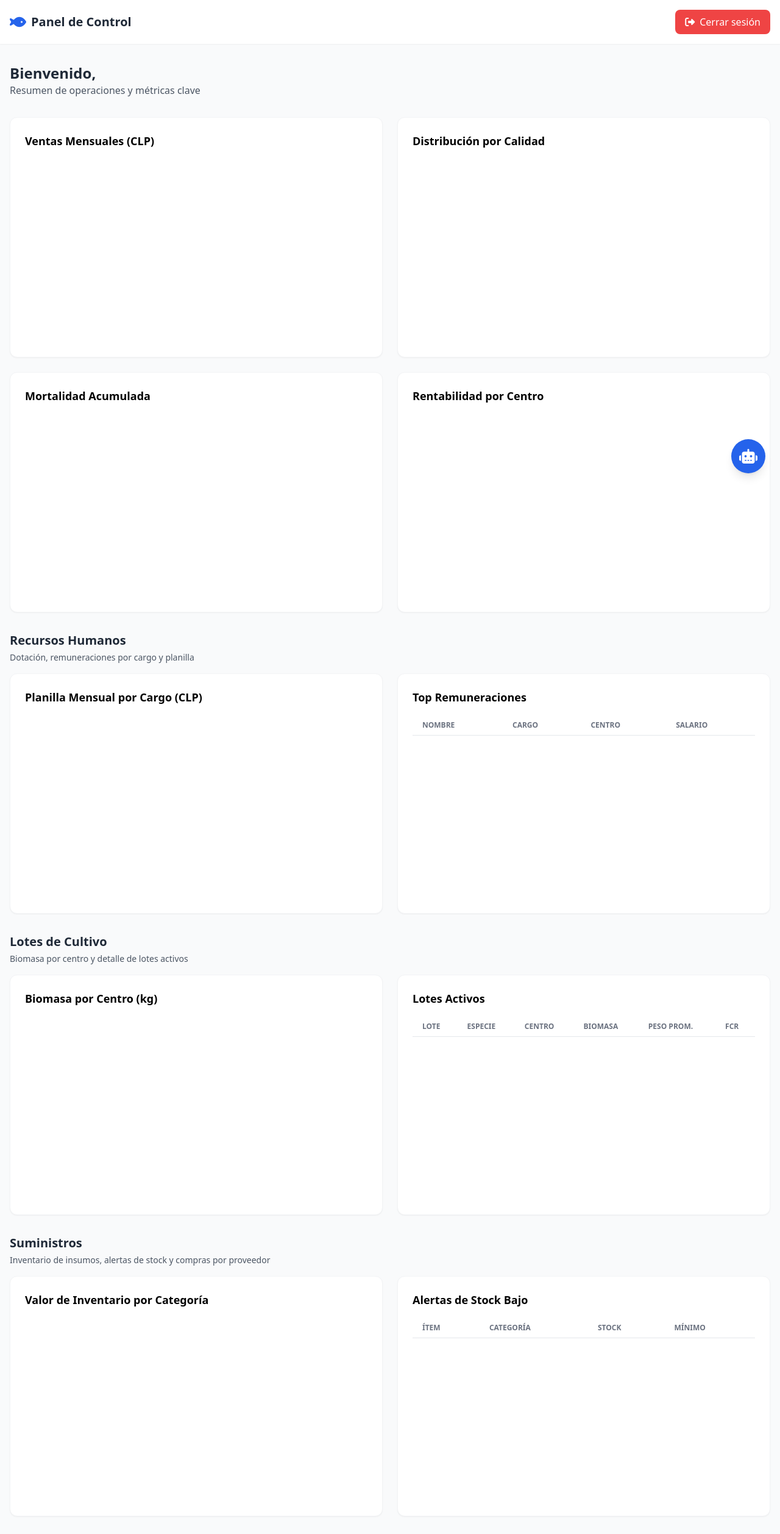
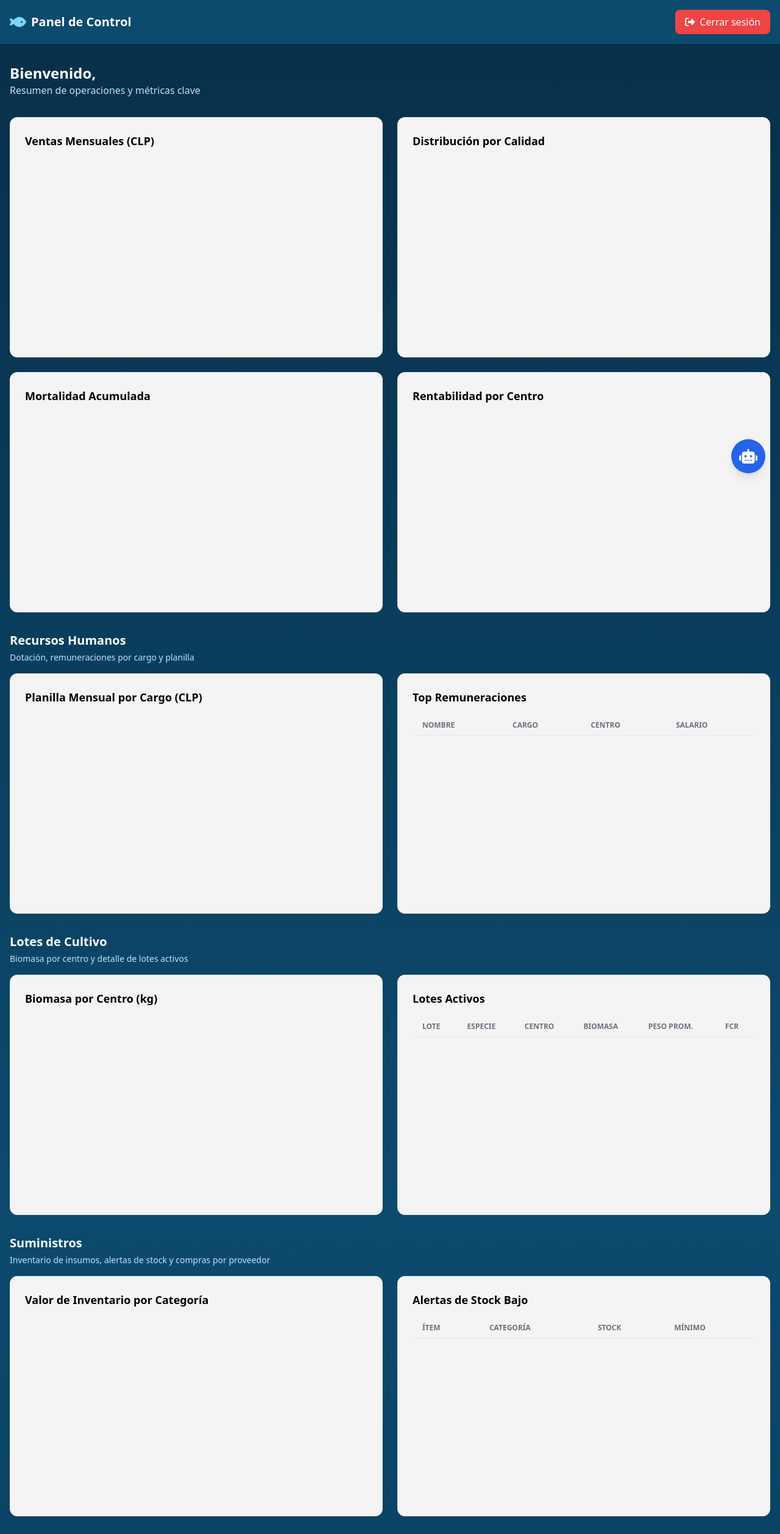
Before and after one commit to yenyag/Salmonera_PM, a website with bundled scripts: page public/dashboard.html in a window 1280 px wide. Shown: the top 2515 px of the page at 61% size. Built offline with nearby package versions, Linux system fonts and the light colour scheme; no server answers; sample sign-in values are in the browser's storage.

Commit message:
style: dashboard con fondo celeste oscuro, tarjetas #f4f4f4, chat más grande con fondo azul oscuro

```diff
--- a/public/dashboard.html
+++ b/public/dashboard.html
@@ -14,13 +14,13 @@
     }
   </style>
 </head>
-<body class="bg-gray-50">
+<body class="min-h-screen bg-gradient-to-b from-sky-950 via-sky-900 to-sky-950">
   <!-- Barra Superior -->
-  <header class="bg-white shadow-sm">
+  <header class="bg-sky-900 shadow-sm">
     <div class="max-w-7xl mx-auto px-4 py-4 flex justify-between items-center">
       <div class="flex items-center space-x-2">
-        <i class="fas fa-fish text-blue-600 text-2xl"></i>
-        <h1 class="text-xl font-bold text-gray-800">Panel de Control</h1>
+        <i class="fas fa-fish text-sky-300 text-2xl"></i>
+        <h1 class="text-xl font-bold text-white">Panel de Control</h1>
       </div>
       <button id="logoutBtn" class="flex items-center space-x-2 bg-red-500 hover:bg-red-600 text-white px-4 py-2 rounded-lg transition">
         <i class="fas fa-sign-out-alt"></i>
@@ -32,14 +32,14 @@
   <!-- Contenido Principal -->
   <main class="max-w-7xl mx-auto px-4 py-8">
     <div class="mb-8">
-      <h2 class="text-2xl font-bold text-gray-800">Bienvenido, <span id="username" class="text-blue-600">Administrador</span></h2>
-      <p class="text-gray-600">Resumen de operaciones y métricas clave</p>
+      <h2 class="text-2xl font-bold text-white">Bienvenido, <span id="username" class="text-sky-300">Administrador</span></h2>
+      <p class="text-sky-200">Resumen de operaciones y métricas clave</p>
     </div>
 
     <!-- Gráficos -->
     <div class="grid grid-cols-1 md:grid-cols-2 gap-6 mb-8">
       <!-- Gráfico 1 -->
-      <div class="bg-white p-6 rounded-xl shadow-sm border border-gray-100">
+      <div class="bg-[#f4f4f4] p-6 rounded-xl shadow-sm border border-gray-200">
         <h3 class="text-lg font-semibold mb-4">Ventas Mensuales (CLP)</h3>
         <div class="chart-container">
           <canvas id="ventasChart"></canvas>
@@ -47,7 +47,7 @@
       </div>
 
       <!-- Gráfico 2 -->
-      <div class="bg-white p-6 rounded-xl shadow-sm border border-gray-100">
+      <div class="bg-[#f4f4f4] p-6 rounded-xl shadow-sm border border-gray-200">
         <h3 class="text-lg font-semibold mb-4">Distribución por Calidad</h3>
         <div class="chart-container">
           <canvas id="calidadChart"></canvas>
@@ -55,7 +55,7 @@
       </div>
 
       <!-- Gráfico 3 -->
-      <div class="bg-white p-6 rounded-xl shadow-sm border border-gray-100">
+      <div class="bg-[#f4f4f4] p-6 rounded-xl shadow-sm border border-gray-200">
         <h3 class="text-lg font-semibold mb-4">Mortalidad Acumulada</h3>
         <div class="chart-container">
           <canvas id="mortalidadChart"></canvas>
@@ -63,7 +63,7 @@
       </div>
 
       <!-- Gráfico 4 -->
-      <div class="bg-white p-6 rounded-xl shadow-sm border border-gray-100">
+      <div class="bg-[#f4f4f4] p-6 rounded-xl shadow-sm border border-gray-200">
         <h3 class="text-lg font-semibold mb-4">Rentabilidad por Centro</h3>
         <div class="chart-container">
           <canvas id="rentabilidadChart"></canvas>
@@ -73,16 +73,16 @@
 
     <!-- ============ RRHH: Dotación y Planilla ============ -->
     <div class="mb-8">
-      <h2 class="text-xl font-bold text-gray-800 mb-1">Recursos Humanos</h2>
-      <p class="text-gray-600 text-sm mb-4">Dotación, remuneraciones por cargo y planilla</p>
+      <h2 class="text-xl font-bold text-white mb-1">Recursos Humanos</h2>
+      <p class="text-sky-200 text-sm mb-4">Dotación, remuneraciones por cargo y planilla</p>
       <div class="grid grid-cols-1 md:grid-cols-2 gap-6">
-        <div class="bg-white p-6 rounded-xl shadow-sm border border-gray-100">
+        <div class="bg-[#f4f4f4] p-6 rounded-xl shadow-sm border border-gray-200">
           <h3 class="text-lg font-semibold mb-4">Planilla Mensual por Cargo (CLP)</h3>
           <div class="chart-container">
             <canvas id="empleadosChart"></canvas>
           </div>
         </div>
-        <div class="bg-white p-6 rounded-xl shadow-sm border border-gray-100">
+        <div class="bg-[#f4f4f4] p-6 rounded-xl shadow-sm border border-gray-200">
           <h3 class="text-lg font-semibold mb-4">Top Remuneraciones</h3>
           <div class="overflow-x-auto max-h-72 overflow-y-auto">
             <table class="min-w-full">
@@ -103,16 +103,16 @@
 
     <!-- ============ Lotes detallados ============ -->
     <div class="mb-8">
-      <h2 class="text-xl font-bold text-gray-800 mb-1">Lotes de Cultivo</h2>
-      <p class="text-gray-600 text-sm mb-4">Biomasa por centro y detalle de lotes activos</p>
+      <h2 class="text-xl font-bold text-white mb-1">Lotes de Cultivo</h2>
+      <p class="text-sky-200 text-sm mb-4">Biomasa por centro y detalle de lotes activos</p>
       <div class="grid grid-cols-1 md:grid-cols-2 gap-6">
-        <div class="bg-white p-6 rounded-xl shadow-sm border border-gray-100">
+        <div class="bg-[#f4f4f4] p-6 rounded-xl shadow-sm border border-gray-200">
           <h3 class="text-lg font-semibold mb-4">Biomasa por Centro (kg)</h3>
           <div class="chart-container">
             <canvas id="biomasaChart"></canvas>
           </div>
         </div>
-        <div class="bg-white p-6 rounded-xl shadow-sm border border-gray-100">
+        <div class="bg-[#f4f4f4] p-6 rounded-xl shadow-sm border border-gray-200">
           <h3 class="text-lg font-semibold mb-4">Lotes Activos</h3>
           <div class="overflow-x-auto max-h-72 overflow-y-auto">
             <table class="min-w-full">
@@ -135,16 +135,16 @@
 
     <!-- ============ Suministros: Inventario y Compras ============ -->
     <div class="mb-8">
-      <h2 class="text-xl font-bold text-gray-800 mb-1">Suministros</h2>
-      <p class="text-gray-600 text-sm mb-4">Inventario de insumos, alertas de stock y compras por proveedor</p>
+      <h2 class="text-xl font-bold text-white mb-1">Suministros</h2>
+      <p class="text-sky-200 text-sm mb-4">Inventario de insumos, alertas de stock y compras por proveedor</p>
       <div class="grid grid-cols-1 md:grid-cols-2 gap-6">
-        <div class="bg-white p-6 rounded-xl shadow-sm border border-gray-100">
+        <div class="bg-[#f4f4f4] p-6 rounded-xl shadow-sm border border-gray-200">
           <h3 class="text-lg font-semibold mb-4">Valor de Inventario por Categoría</h3>
           <div class="chart-container">
             <canvas id="inventarioChart"></canvas>
           </div>
         </div>
-        <div class="bg-white p-6 rounded-xl shadow-sm border border-gray-100">
+        <div class="bg-[#f4f4f4] p-6 rounded-xl shadow-sm border border-gray-200">
           <h3 class="text-lg font-semibold mb-4">Alertas de Stock Bajo</h3>
           <div class="overflow-x-auto max-h-72 overflow-y-auto">
             <table class="min-w-full">
@@ -165,13 +165,13 @@
 
     <div class="mb-8">
       <div class="grid grid-cols-1 md:grid-cols-2 gap-6">
-        <div class="bg-white p-6 rounded-xl shadow-sm border border-gray-100">
+        <div class="bg-[#f4f4f4] p-6 rounded-xl shadow-sm border border-gray-200">
           <h3 class="text-lg font-semibold mb-4">Gasto por Proveedor (CLP)</h3>
           <div class="chart-container">
             <canvas id="comprasChart"></canvas>
           </div>
         </div>
-        <div class="bg-white p-6 rounded-xl shadow-sm border border-gray-100">
+        <div class="bg-[#f4f4f4] p-6 rounded-xl shadow-sm border border-gray-200">
           <h3 class="text-lg font-semibold mb-4">Compras por Proveedor</h3>
           <div class="overflow-x-auto max-h-72 overflow-y-auto">
             <table class="min-w-full">
@@ -192,16 +192,16 @@
 
     <!-- ============ Comercial: Exportaciones ============ -->
     <div class="mb-8">
-      <h2 class="text-xl font-bold text-gray-800 mb-1">Comercial</h2>
-      <p class="text-gray-600 text-sm mb-4">Exportaciones de salmón por destino (enero a junio 2025)</p>
+      <h2 class="text-xl font-bold text-white mb-1">Comercial</h2>
+      <p class="text-sky-200 text-sm mb-4">Exportaciones de salmón por destino (enero a junio 2025)</p>
       <div class="grid grid-cols-1 md:grid-cols-2 gap-6">
-        <div class="bg-white p-6 rounded-xl shadow-sm border border-gray-100">
+        <div class="bg-[#f4f4f4] p-6 rounded-xl shadow-sm border border-gray-200">
           <h3 class="text-lg font-semibold mb-4">Valor FOB por Destino (CLP)</h3>
           <div class="chart-container">
             <canvas id="exportacionesChart"></canvas>
           </div>
         </div>
-        <div class="bg-white p-6 rounded-xl shadow-sm border border-gray-100">
+        <div class="bg-[#f4f4f4] p-6 rounded-xl shadow-sm border border-gray-200">
           <h3 class="text-lg font-semibold mb-4">Exportaciones por Destino</h3>
           <div class="overflow-x-auto max-h-72 overflow-y-auto">
             <table class="min-w-full">
@@ -222,16 +222,16 @@
 
     <!-- ============ Seguridad: Incidentes ============ -->
     <div class="mb-8">
-      <h2 class="text-xl font-bold text-gray-800 mb-1">Incidentes y Seguridad</h2>
-      <p class="text-gray-600 text-sm mb-4">Incidentes registrados por tipo y severidad</p>
+      <h2 class="text-xl font-bold text-white mb-1">Incidentes y Seguridad</h2>
+      <p class="text-sky-200 text-sm mb-4">Incidentes registrados por tipo y severidad</p>
       <div class="grid grid-cols-1 md:grid-cols-2 gap-6">
-        <div class="bg-white p-6 rounded-xl shadow-sm border border-gray-100">
+        <div class="bg-[#f4f4f4] p-6 rounded-xl shadow-sm border border-gray-200">
           <h3 class="text-lg font-semibold mb-4">Incidentes por Tipo</h3>
           <div class="chart-container">
             <canvas id="incidentesChart"></canvas>
           </div>
         </div>
-        <div class="bg-white p-6 rounded-xl shadow-sm border border-gray-100">
+        <div class="bg-[#f4f4f4] p-6 rounded-xl shadow-sm border border-gray-200">
           <h3 class="text-lg font-semibold mb-4">Incidentes por Severidad</h3>
           <div class="overflow-x-auto">
             <table class="min-w-full">
@@ -258,7 +258,7 @@
 
   <!-- Panel flotante del chat -->
   <div id="chat-panel"
-       class="hidden fixed bottom-24 right-6 z-50 w-[22rem] sm:w-96 max-h-[70vh] bg-white rounded-2xl shadow-2xl border border-gray-200 flex flex-col overflow-hidden">
+       class="hidden fixed bottom-24 right-6 z-50 w-[26rem] sm:w-[30rem] max-h-[82vh] bg-blue-900 rounded-2xl shadow-2xl border border-blue-700 flex flex-col overflow-hidden">
     <div class="bg-blue-600 text-white px-4 py-3 flex items-center justify-between">
       <div class="flex items-center gap-2">
         <i class="fas fa-robot"></i>
@@ -270,9 +270,9 @@
     </div>
 
     <div id="chat-messages"
-         class="flex-1 overflow-y-auto p-4 bg-gray-50"></div>
+         class="flex-1 overflow-y-auto p-4 bg-blue-950"></div>
 
-    <div id="chat-sugerencias" class="px-3 pt-2 border-t border-gray-100"></div>
+    <div id="chat-sugerencias" class="px-3 py-2 border-t border-blue-800"></div>
 
     <div class="p-3 flex gap-2">
       <input type="text" id="chat-input"
```
